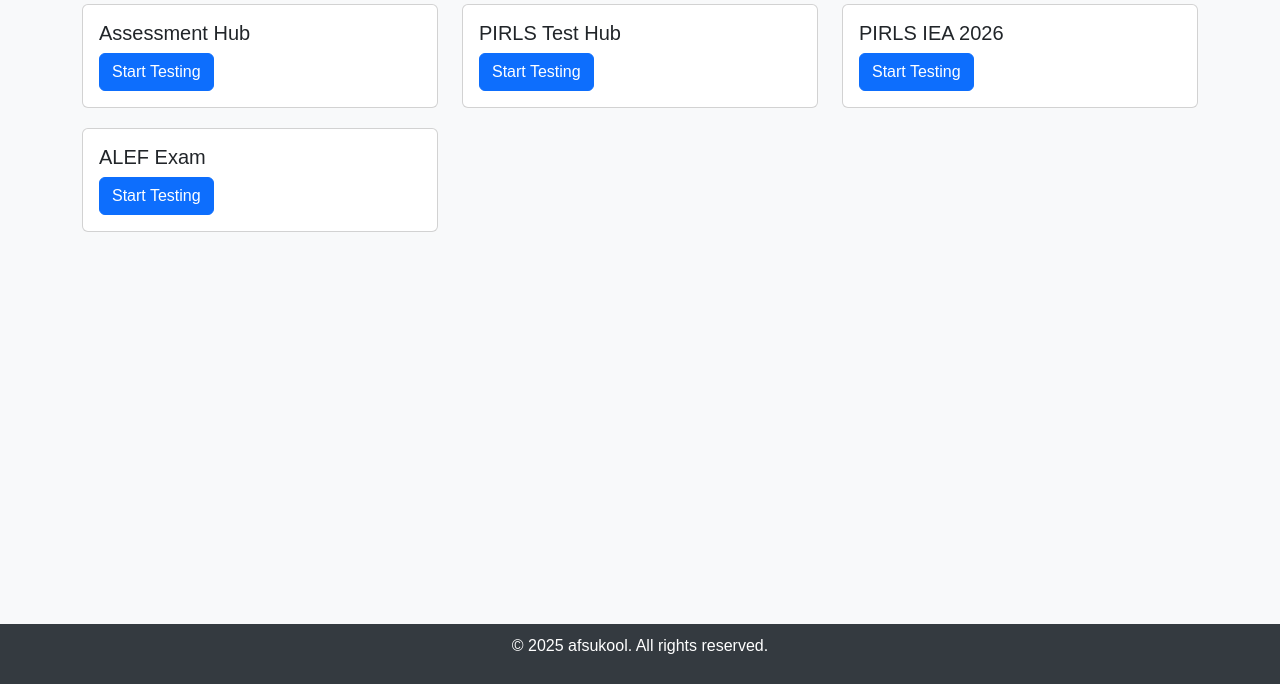
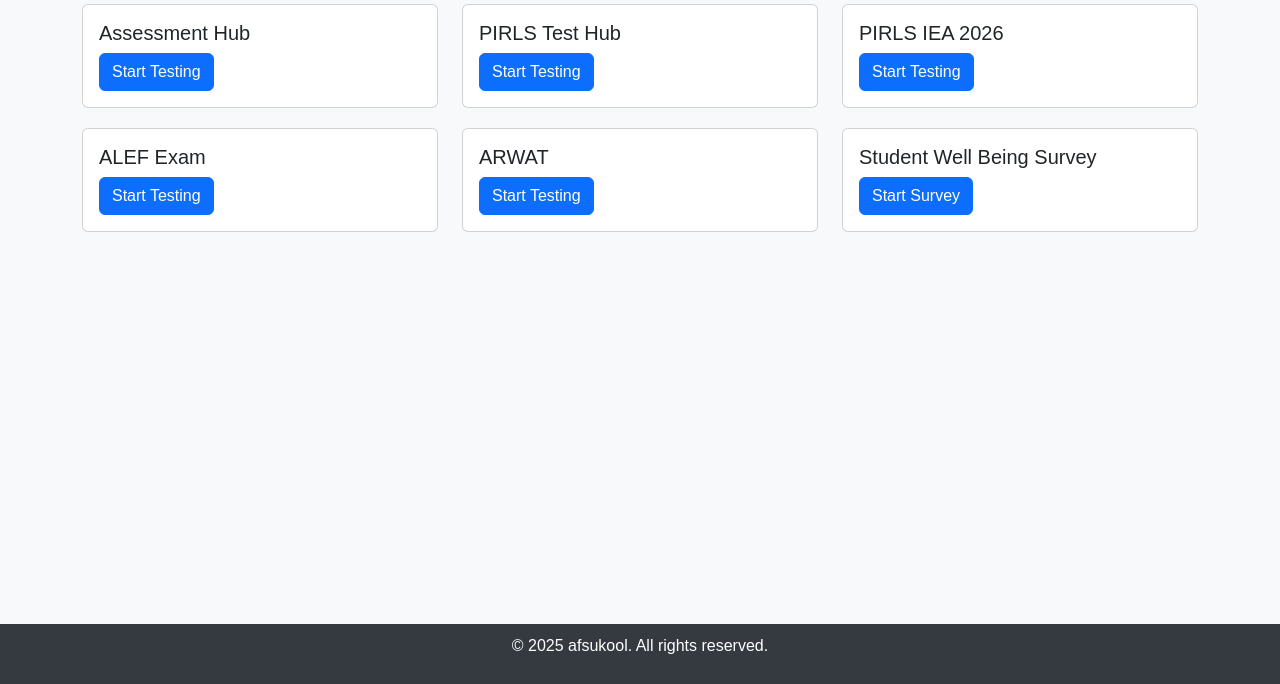
Before and after one commit to afsukool/aldanah, a plain HTML site: page index.html in a window 1280 px wide. Shown: the part 116-800 px from the top of the page. Drawn offline with nearby package versions, Linux system fonts and the light colour scheme.

Commit message:
Add new cards for ARWAT and Student Survey

```diff
--- a/index.html
+++ b/index.html
@@ -70,6 +70,22 @@
         </div>
       </div>
     </div>
+        <div class="col-md-4">
+      <div class="card">
+        <div class="card-body">
+          <h5 class="card-title">ARWAT</h5>
+          <a href="https://adek.aba-assessment.com/exam" target="_blank" class="btn btn-primary">Start Testing</a>
+        </div>
+      </div>
+    </div>
+        <div class="col-md-4">
+      <div class="card">
+        <div class="card-body">
+          <h5 class="card-title">Student Well Being Survey</h5>
+          <a href="https://forms.cloud.microsoft/Pages/ResponsePage.aspx?id=yDNRWJqiwkWAihetAk6sFKtfJlgKUttHkqbYSJkV2l5UMkJIQkdOSzdTUFRLWUhEOEhHTFRZSTdDOS4u" target="_blank" class="btn btn-primary">Start Survey</a>
+        </div>
+      </div>
+    </div>
 
 
 
```
